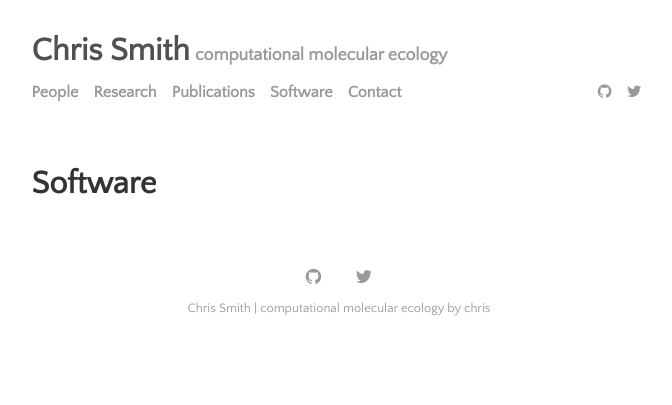
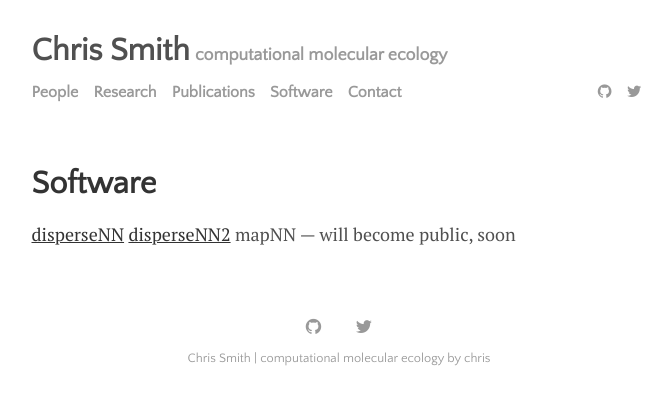
Before and after one commit to chriscrsmith/chriscrsmith.github.io, a Jekyll site: the page built from menu/software.md, in a window 1280 px wide. Shown: the top 405 px of the page, without its empty margins (301-973 px from the left). Built offline with Jekyll 4.4.1, drawn with Linux system fonts in a browser that asks for light colours.

Commit message:
Update software.md

```diff
--- a/menu/software.md
+++ b/menu/software.md
@@ -3,3 +3,8 @@ layout: page
 title: Software
 permalink: /software
 ---
+
+
+[disperseNN](https://github.com/kr-colab/disperseNN)
+[disperseNN2](https://github.com/kr-colab/disperseNN2.git)
+mapNN — will become public, soon
```
